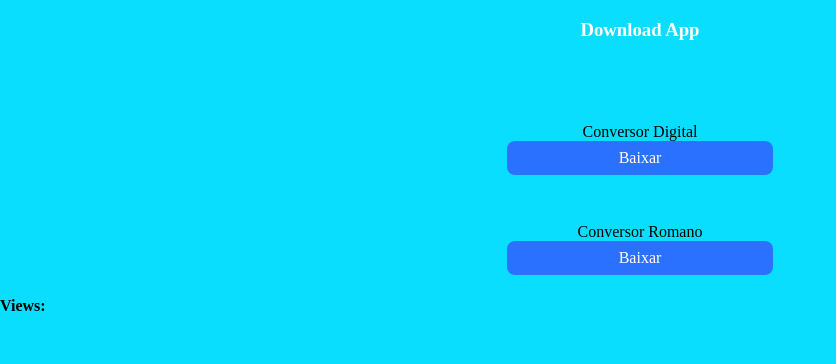
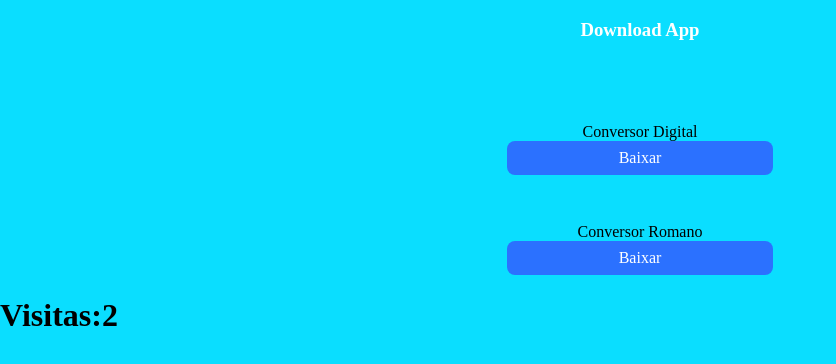
Before and after one commit to sombo20/App, a plain HTML site: page index.html in a window 1280 px wide. Shown: the whole page, without its empty margins (0-836 px from the left). Drawn offline with Linux system fonts and the light colour scheme.

Commit message:
Add files via upload

```diff
--- a/index.html
+++ b/index.html
@@ -12,16 +12,15 @@
 			<h3>Download App</h3>
 			<div class="bin">
 				<label>Conversor Digital</label>
-				<a href="apk/Bin.apk" download="download">Baixar</a>
-
+				<a href="apk/Bin.apk" download="download" >Baixar</a>
 			</div>
 
 			<div class="roman">
 				<label>Conversor Romano</label>
 				<a href="apk/Roman.apk" download="download">Baixar</a>
-
 			</div>
 		</div>
-		<h4>Views:</h4><span id="visitas" ></span>
+		<h1>Visitas:<span id="visitas"></span></h1>
+		<script src="js/baixar.js"></script>
 	</body>
 </html>
```
